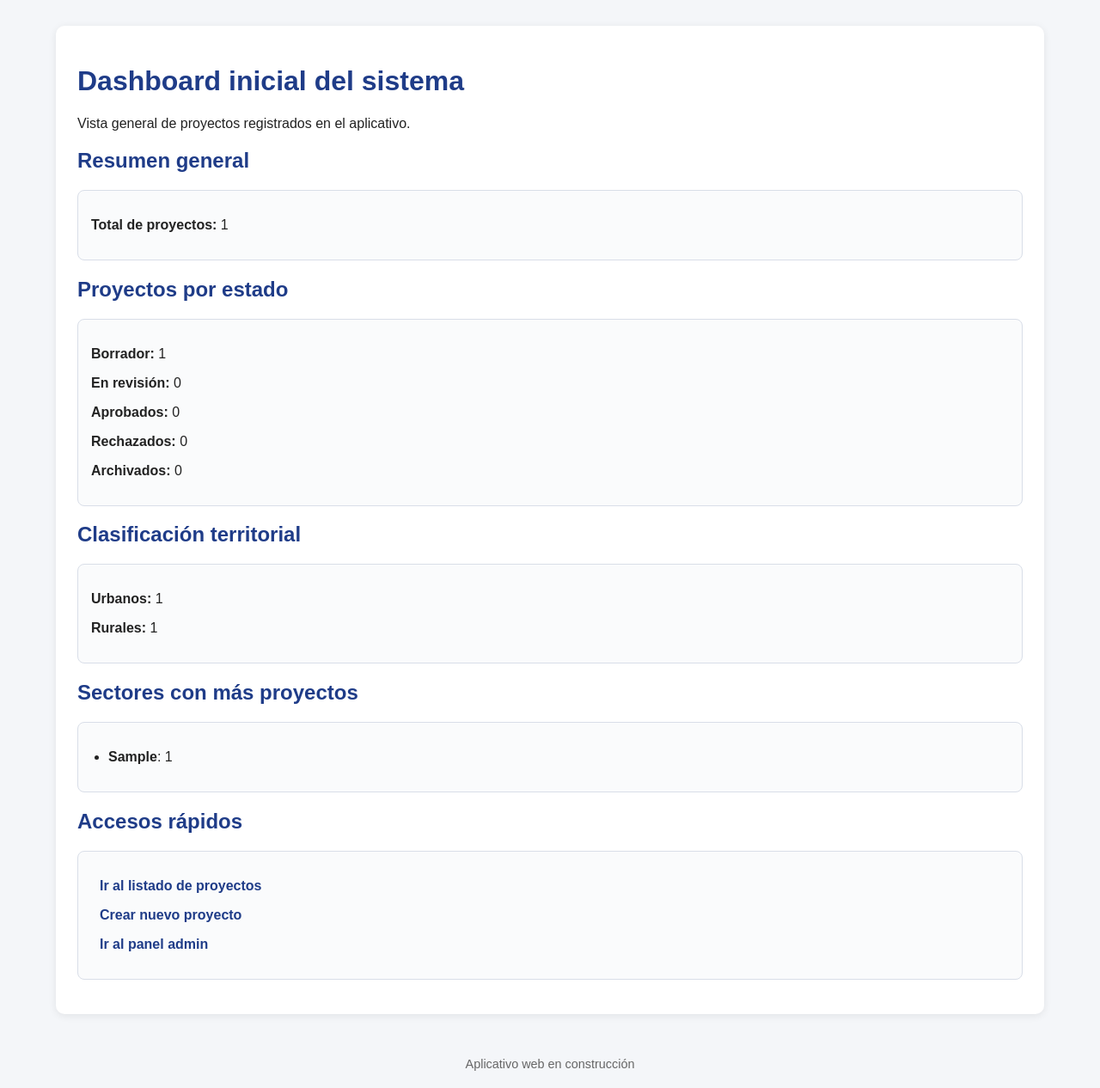
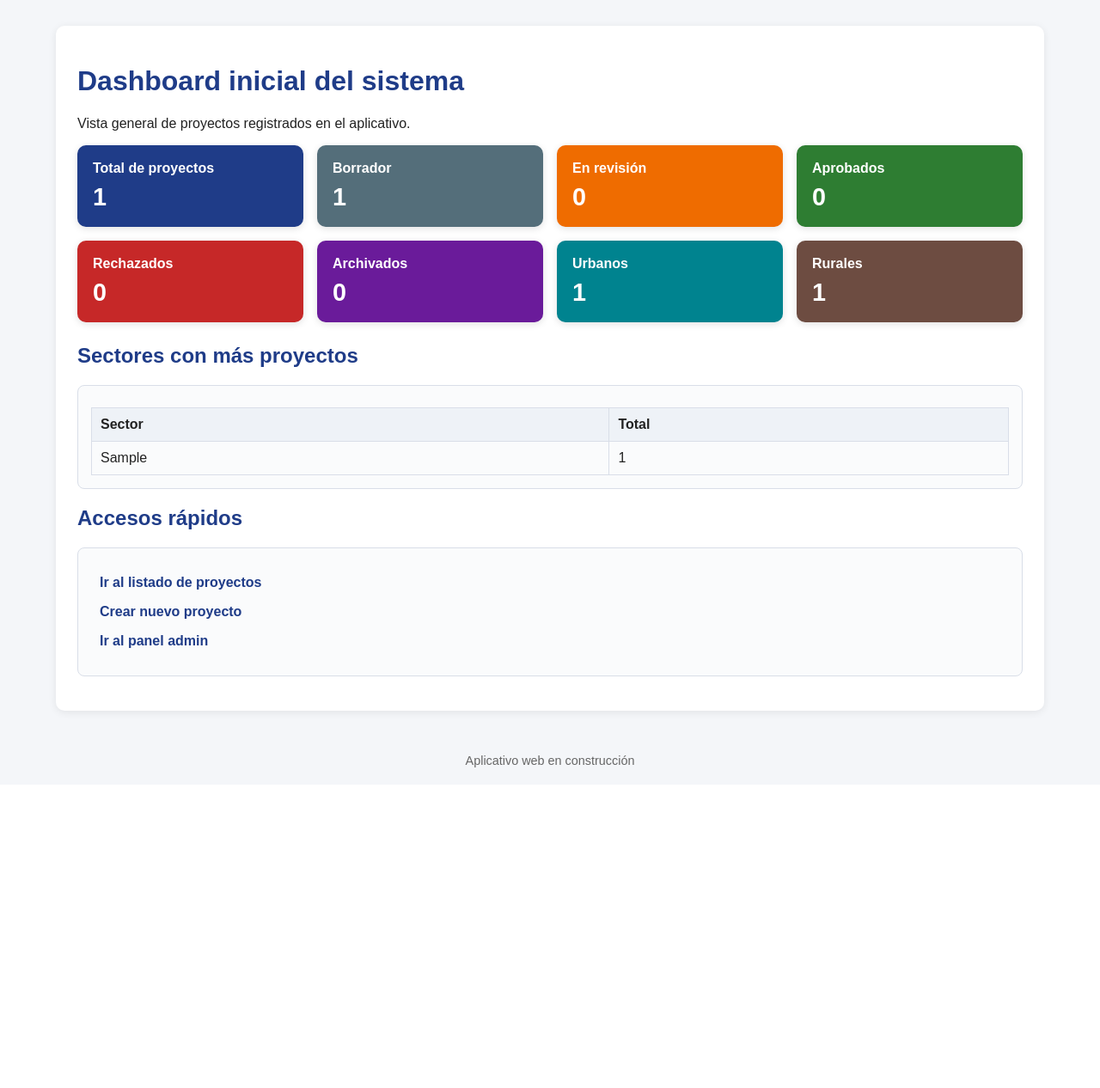
Before and after one commit to ZuleidyBarrero/app-proyectos-inversion, a Django app: page / in a window 1280 px wide. Shown: the part 86-1352 px from the top of the page at 86% size. After the commit the page ends 979 px from the top, so only its background shows below. Run offline with Django 5.2, Linux system fonts and the light colour scheme; tables that the repository leaves empty hold one stand-in row (values such as "Sample post").

Commit message:
Dashboard visual con tarjetas de indicadores

```diff
--- a/backend/templates/base/base.html
+++ b/backend/templates/base/base.html
@@ -115,6 +115,81 @@
             background: #fafbfc;
         }
 
+        .dashboard-grid {
+            display: grid;
+            grid-template-columns: repeat(auto-fit, minmax(220px, 1fr));
+            gap: 16px;
+            margin-bottom: 25px;
+        }
+
+        .stat-card {
+            border-radius: 10px;
+            padding: 18px;
+            color: white;
+            box-shadow: 0 2px 8px rgba(0,0,0,0.12);
+        }
+
+        .stat-card h3 {
+            margin: 0 0 8px 0;
+            font-size: 1rem;
+            color: white;
+        }
+
+        .stat-card p {
+            margin: 0;
+            font-size: 1.8rem;
+            font-weight: bold;
+        }
+
+        .bg-total {
+            background: #1f3c88;
+        }
+
+        .bg-borrador {
+            background: #546e7a;
+        }
+
+        .bg-revision {
+            background: #ef6c00;
+        }
+
+        .bg-aprobado {
+            background: #2e7d32;
+        }
+
+        .bg-rechazado {
+            background: #c62828;
+        }
+
+        .bg-archivado {
+            background: #6a1b9a;
+        }
+
+        .bg-urbano {
+            background: #00838f;
+        }
+
+        .bg-rural {
+            background: #6d4c41;
+        }
+
+        .simple-table {
+            width: 100%;
+            border-collapse: collapse;
+            margin-top: 10px;
+        }
+
+        .simple-table th,
+        .simple-table td {
+            border: 1px solid #d9dee8;
+            padding: 10px;
+            text-align: left;
+        }
+
+        .simple-table th {
+            background: #eef2f7;
+        }
+
         footer {
             margin-top: 30px;
             text-align: center;
--- a/backend/templates/home.html
+++ b/backend/templates/home.html
@@ -9,40 +9,68 @@
         Vista general de proyectos registrados en el aplicativo.
     </p>
 
-    <h2>Resumen general</h2>
+    <div class="dashboard-grid">
+        <div class="stat-card bg-total">
+            <h3>Total de proyectos</h3>
+            <p>{{ total_proyectos }}</p>
+        </div>
 
-    <div class="card">
-        <p><strong>Total de proyectos:</strong> {{ total_proyectos }}</p>
-    </div>
+        <div class="stat-card bg-borrador">
+            <h3>Borrador</h3>
+            <p>{{ proyectos_borrador }}</p>
+        </div>
 
-    <h2>Proyectos por estado</h2>
+        <div class="stat-card bg-revision">
+            <h3>En revisión</h3>
+            <p>{{ proyectos_revision }}</p>
+        </div>
 
-    <div class="card">
-        <p><strong>Borrador:</strong> {{ proyectos_borrador }}</p>
-        <p><strong>En revisión:</strong> {{ proyectos_revision }}</p>
-        <p><strong>Aprobados:</strong> {{ proyectos_aprobados }}</p>
-        <p><strong>Rechazados:</strong> {{ proyectos_rechazados }}</p>
-        <p><strong>Archivados:</strong> {{ proyectos_archivados }}</p>
-    </div>
+        <div class="stat-card bg-aprobado">
+            <h3>Aprobados</h3>
+            <p>{{ proyectos_aprobados }}</p>
+        </div>
 
-    <h2>Clasificación territorial</h2>
+        <div class="stat-card bg-rechazado">
+            <h3>Rechazados</h3>
+            <p>{{ proyectos_rechazados }}</p>
+        </div>
 
-    <div class="card">
-        <p><strong>Urbanos:</strong> {{ proyectos_urbanos }}</p>
-        <p><strong>Rurales:</strong> {{ proyectos_rurales }}</p>
+        <div class="stat-card bg-archivado">
+            <h3>Archivados</h3>
+            <p>{{ proyectos_archivados }}</p>
+        </div>
+
+        <div class="stat-card bg-urbano">
+            <h3>Urbanos</h3>
+            <p>{{ proyectos_urbanos }}</p>
+        </div>
+
+        <div class="stat-card bg-rural">
+            <h3>Rurales</h3>
+            <p>{{ proyectos_rurales }}</p>
+        </div>
     </div>
 
     <h2>Sectores con más proyectos</h2>
 
     <div class="card">
         {% if sectores %}
-            <ul>
-                {% for item in sectores %}
-                    <li>
-                        <strong>{{ item.sector }}</strong>: {{ item.total }}
-                    </li>
-                {% endfor %}
-            </ul>
+            <table class="simple-table">
+                <thead>
+                    <tr>
+                        <th>Sector</th>
+                        <th>Total</th>
+                    </tr>
+                </thead>
+                <tbody>
+                    {% for item in sectores %}
+                        <tr>
+                            <td>{{ item.sector }}</td>
+                            <td>{{ item.total }}</td>
+                        </tr>
+                    {% endfor %}
+                </tbody>
+            </table>
         {% else %}
             <p>No hay sectores registrados todavía.</p>
         {% endif %}
```
Also changed, not shown: docs/hoja_de_ruta.md (+3 -0 lines), docs/prueba_noche_dashboard_visual.md (added, +28 -0 lines).
